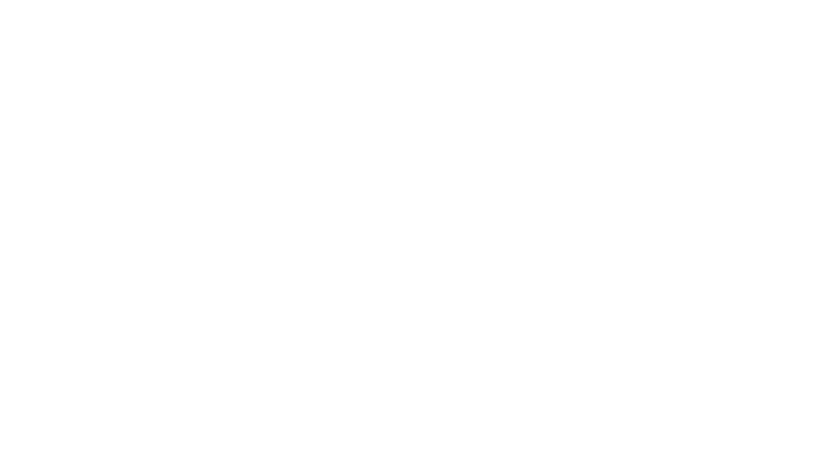
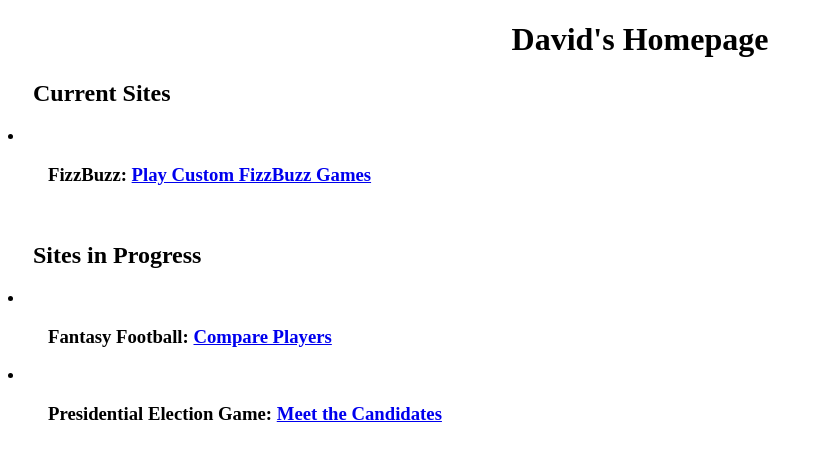
Before and after one commit to djres88/djres88.github.io, a plain HTML site: page index.html in a window 1280 px wide. Shown: the whole page, without its empty margins (0-823 px from the left). Drawn offline with Linux system fonts and the light colour scheme.

Commit message:
Fizzbuzz title. Dummy text index for homepage

```diff
--- a/index.html
+++ b/index.html
@@ -2,9 +2,22 @@
 <html>
   <head>
     <meta>
-    <title>David Homepage</title>
+    <title>David's Homepage</title>
+    <style media="screen">
+      h2 {
+        margin-left: -15px;
+      }
+      h3 {
+        margin-left: 40px;
+      }
+    </style>
   </head>
   <body>
-
+    <center><h1>David's Homepage</h1></center>
+    <ul><h2>Current Sites</h2></ul>
+      <li><h3>FizzBuzz: <a href="http://djres88.github.io/fizzbuzz">Play Custom FizzBuzz Games</a></h3></li><br>
+    <ul><h2>Sites in Progress</h2></ul>
+      <li><h3>Fantasy Football: <a href=#>Compare Players</a></h3></li>
+      <li><h3>Presidential Election Game: <a href=#>Meet the Candidates</a></h3></li>
   </body>
 </html>
```
Also changed, not shown: fizzbuzz.html (+1 -1 lines).
